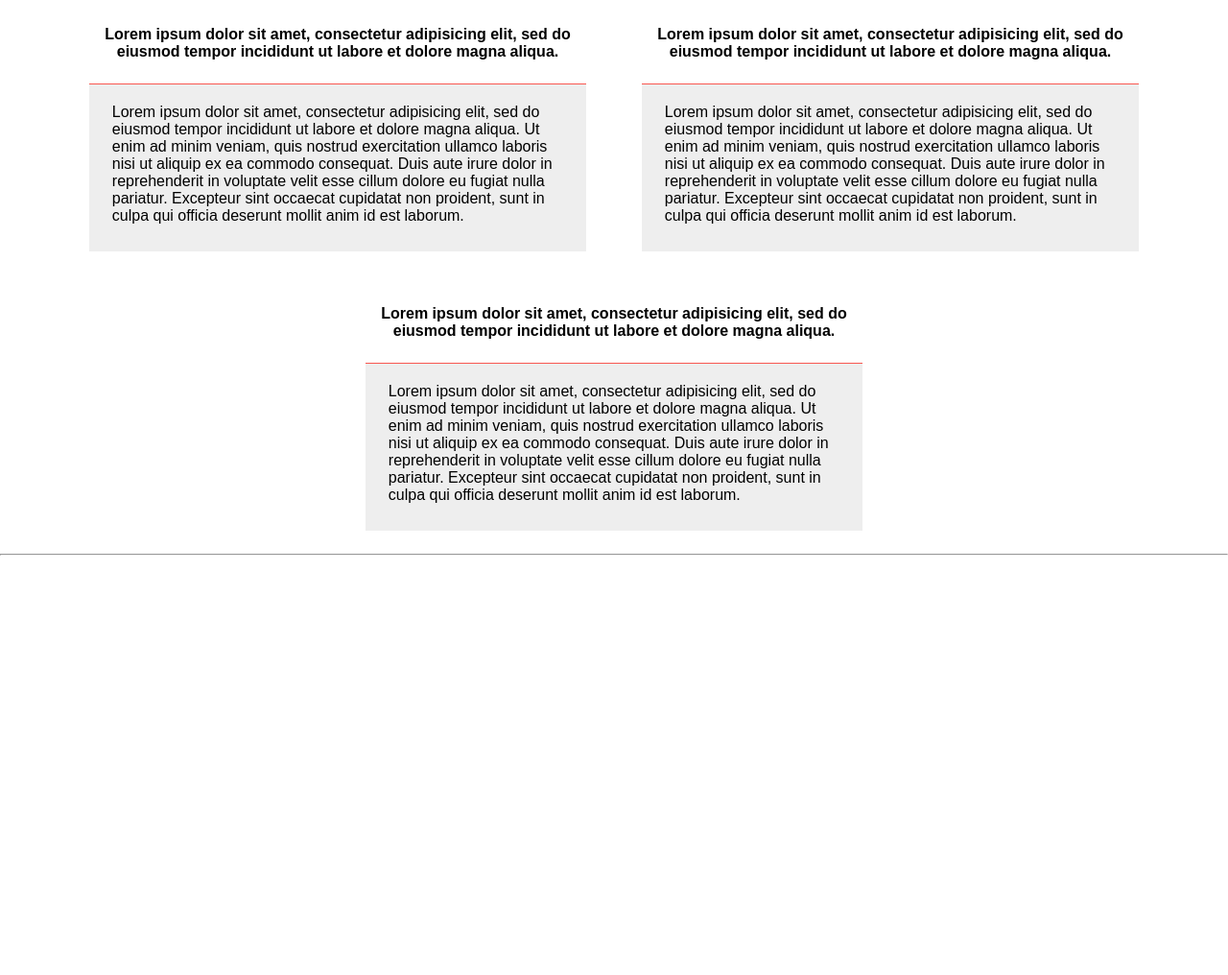
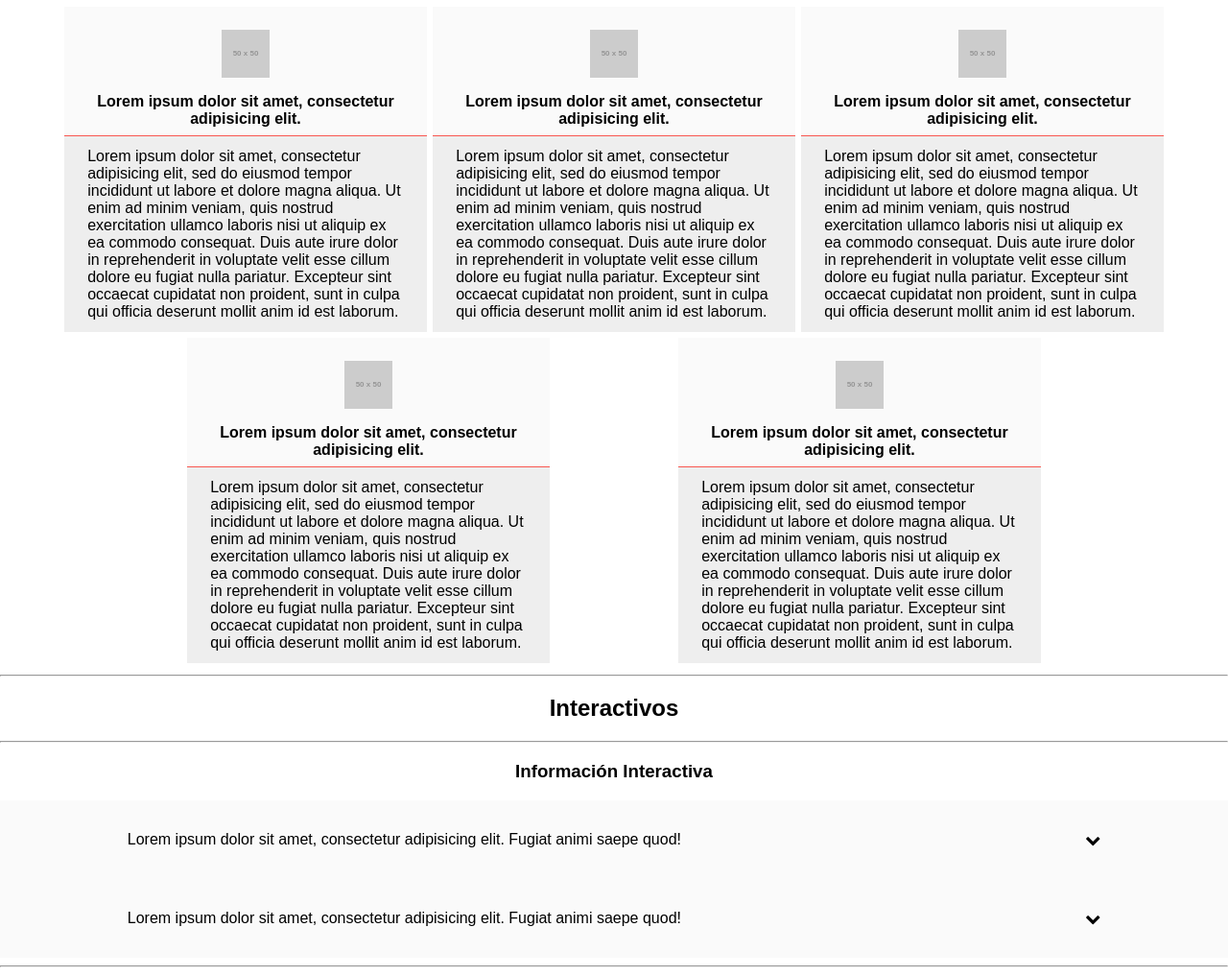
Before and after one commit to alanllamas/pwa-bedu-components, a plain HTML site: page index.html in a window 1280 px wide. Shown: the part 947-1963 px from the top of the page at 96% size. Before the commit the page ends 1534 px from the top, so only its background shows below. Drawn offline with Linux system fonts and the light colour scheme; placeholder pictures from the web are drawn by us.

Commit message:
modified column to use as grid and added accordion

```diff
--- a/css/column.css
+++ b/css/column.css
@@ -1,50 +1,61 @@
-
-
+.content-column,.content-column *{
+    box-sizing: border-box;
+}
 #column-container{
     display: flex;
-    /* flex-direction: row; */
     justify-content: space-around;
-    /* flex-wrap: wrap; */
     flex-flow: row wrap;
     width: 90%;
     margin: auto;
+}
+.content-column{
+    /* padding: 0; */
+    padding: .2rem;
+    margin:0;
+}
+.title{
+    display: flex;
+    flex-flow: row wrap;
+    justify-content: center;
+    align-items: center;
+    margin: 0;
+    padding:.5rem 1rem;
+    background: #fafafa;
+    border-bottom: #f85750 solid 1px;
+}
+.title h4{
+    margin: 0;
+    /* width:70%; */
+    /* width: 100%; */
+    text-align: center;
 
 }
-.content-column{
-    /* min-height: 100px; */
-    /* max-width: 40%; */
-    padding: 0;
-    margin: 1rem 0;
-    background: lightblue;
-}
-.title{
-    margin: 0;
-    padding:1.5rem 1rem;
-    background: #fff;
-    border-bottom: #f85750 solid 1px;
+.title img{
+    width:20%;
+    height: 20%;
+    padding-bottom: 1rem;
 }
 .content{
     padding:.75rem 1.5rem;
-    margin-top: .5rem
+    margin-top: 0;
+    background: #eee;
+    margin: 0;
 }
 @media (min-width:768px) {
     #column-container{
         display: flex;
         flex-direction: row;
-        justify-content: space-around;
+        justify-content: space-evenly;
         flex-wrap: wrap;
         margin: auto;
     }
     .content-column{
-        /* min-height: 100px; */
-        max-width: 45%;
-        /* padding: .5rem; */
-        margin: 1rem .5rem;
-        background: #eee;
-        min-width: 200px;
+        padding: .2rem;
     }
-
+    .title img{
+        width:50px;
+        height: 50px;
+        margin:  1rem;
+        padding-bottom: 0;
+    }
 }
-@media(max-width:768px){
-
-}
--- /dev/null
+++ b/css/iint.css
@@ -0,0 +1,15 @@
+#iint-container{
+    display:flex;
+    flex-direction: column;
+
+}
+.option{
+    padding: 1rem;
+    background: #fafafa;
+    display:flex;
+    align-items: center;
+    justify-content: center;
+}
+.option p{
+    width:80%;
+}
--- a/index.html
+++ b/index.html
@@ -11,12 +11,13 @@
     <link rel="stylesheet" href="css/tip.css">
     <link rel="stylesheet" href="css/down.css">
     <link rel="stylesheet" href="css/column.css">
+    <link rel="stylesheet" href="css/iint.css">
     <title>Hint</title>
 </head>
 <body>
     <h1>Lista de componentes para PWA Bedu</h1>
     <hr>
-    <h3>Despliegue de contenidos</h3>
+    <h2>Despliegue de contenidos</h2>
     <hr>
     <h3>Hint</h3>
     <!-- HINT -->
@@ -28,33 +29,34 @@
     <h3>Tip</h3>
     <!-- TIP -->
     <section class="tip">
-        <!-- <i class="fas fa-lightbulb fa-4x"></i> -->
         <i class="fa fa-lightbulb-o fa-4x"></i>
-        <!-- <i class="fa fa-lightbulb fa-4x"></i> -->
         <p class="tip-content">Lorem ipsum dolor sit amet, consectetur adipisicing elit, sed do eiusmod tempor incididunt ut labore et dolore magna aliqua.</p>
     </section>
     <hr>
     <h3>Descargable</h3>
     <!-- Descargable -->
     <section class="down">
-        <!-- <input type="text" placeholder="enter a drive id" id="drive-id"> -->
         <a id="download" target="_blank" ><i class="fa fa-file fa-4x"></i></a>
     </section>
     <hr>
-    <h3>Layout</h3>
+    <h2>Layout</h2>
     <hr>
-    <h3>Column</h3>
+    <h3>Column / Grid</h3>
     <!-- Descargable -->
     <section id="column-container">
 
-            <!-- <input type="number" id="columns" placeholder="agrega la cantidad de columnas">
-            <button id="create">crear columnas</button> -->
-
-
     </section>
     <hr>
+    <h2>Interactivos</h2>
+    <hr>
+    <h3>Información Interactiva</h3>
+        <section id="iint-container">
+        </section>
+    <hr>
+
 
     <script src="js/down.js"></script>
     <script src="js/column.js"></script>
+    <script src="js/iint.js"></script>
 </body>
 </html>
--- a/js/column.js
+++ b/js/column.js
@@ -1,15 +1,37 @@
 // var columns = document.getElementById('columns');
 // var create = document.getElementById('create');
+// var resizing = false ;
 var container = document.getElementById('column-container');
 
-// create.onclick = () => {
+colNum = 5
+colArrange = 3
+container.innerHTML  = "";
+for (var i = 0; i < colNum; i++) {
+    console.log(i);
 
-    container.innerHTML  = "";
-    for (var i = 0; i < 3; i++) {
-        console.log(i);
-        container.innerHTML += `<div id="column-${i + 1}" class="content-column">
-        <h4 class="title">Lorem ipsum dolor sit amet, consectetur adipisicing elit, sed do eiusmod tempor incididunt ut labore et dolore magna aliqua.</h4>
-        <p class="content">Lorem ipsum dolor sit amet, consectetur adipisicing elit, sed do eiusmod tempor incididunt ut labore et dolore magna aliqua. Ut enim ad minim veniam, quis nostrud exercitation ullamco laboris nisi ut aliquip ex ea commodo consequat. Duis aute irure dolor in reprehenderit in voluptate velit esse cillum dolore eu fugiat nulla pariatur. Excepteur sint occaecat cupidatat non proident, sunt in culpa qui officia deserunt mollit anim id est laborum.</p>
-        </div>`;
+    console.log('container.outerWidth',container.outerWidth);
+    container.innerHTML += `<div id="column-${i + 1}" class="content-column">
+    <div class="title">
+    <!--
+     -->
+     <img src="https://placehold.it/50x50?text=icon" alt="">
+    <h4>Lorem ipsum dolor sit amet, consectetur adipisicing elit.</h4>
+    </div>
+    <p class="content">Lorem ipsum dolor sit amet, consectetur adipisicing elit, sed do eiusmod tempor incididunt ut labore et dolore magna aliqua. Ut enim ad minim veniam, quis nostrud exercitation ullamco laboris nisi ut aliquip ex ea commodo consequat. Duis aute irure dolor in reprehenderit in voluptate velit esse cillum dolore eu fugiat nulla pariatur. Excepteur sint occaecat cupidatat non proident, sunt in culpa qui officia deserunt mollit anim id est laborum.</p>
+    </div>`;
+    var column = document.getElementsByClassName('content-column')
+    // var title = document.getElementsByClassName('title').querySelector('h4')
+    meassureWidth = () => {
+        if (window.innerWidth >= 768) {
+            // container.outerWidth = ((100/colNum) + '%');
+            // title[i].style.width = '75%';
+            column[i].style.width = ((100/colArrange) + '%');
+        }
+        else if (window.innerWidth <= 768) {
+            // container.outerWidth = '100%';
+            column[i].style.width = '100%';
+        }
+        console.log(column[i]);
     }
-// }
+    meassureWidth();
+}
--- /dev/null
+++ b/js/iint.js
@@ -0,0 +1,31 @@
+fold = (e) => {
+    var option = document.getElementsByClassName('option')
+    for (var i = 0; i < option.length; i++) {
+        if (i === e) {
+            if (option[i].nextSibling.nextSibling.style.display == 'none') {
+                option[i].nextSibling.nextSibling.style.display = 'block'
+                option[i].children[1].className = 'fa fa-chevron-up'
+            }else {
+                option[i].nextSibling.nextSibling.style.display = 'none'
+                option[i].children[1].className = 'fa fa-chevron-down'
+            }
+        }else{
+            option[i].nextSibling.nextSibling.style.display = 'none'
+            option[i].children[1].className = 'fa fa-chevron-down'
+        }
+    }
+}
+var container = document.getElementById('iint-container');
+
+for (var i = 0; i < 2; i++) {
+    container.innerHTML += `
+        <div class="container">
+            <div onclick="fold(${i})" class="option">
+                <p>Lorem ipsum dolor sit amet, consectetur adipisicing elit. Fugiat animi saepe quod!</p>
+                <i class="fa fa-chevron-down"></i>
+            </div>
+            <div class="content" style="display:none">
+                <p>Lorem ipsum dolor sit amet, consectetur adipisicing elit. Aperiam cum facilis veritatis autem amet, quaerat tenetur dicta mollitia hic obcaecati, asperiores, officiis maxime. Voluptas commodi ex neque debitis tempora sapiente.</p>
+            </div>
+        </div>`
+}
```
